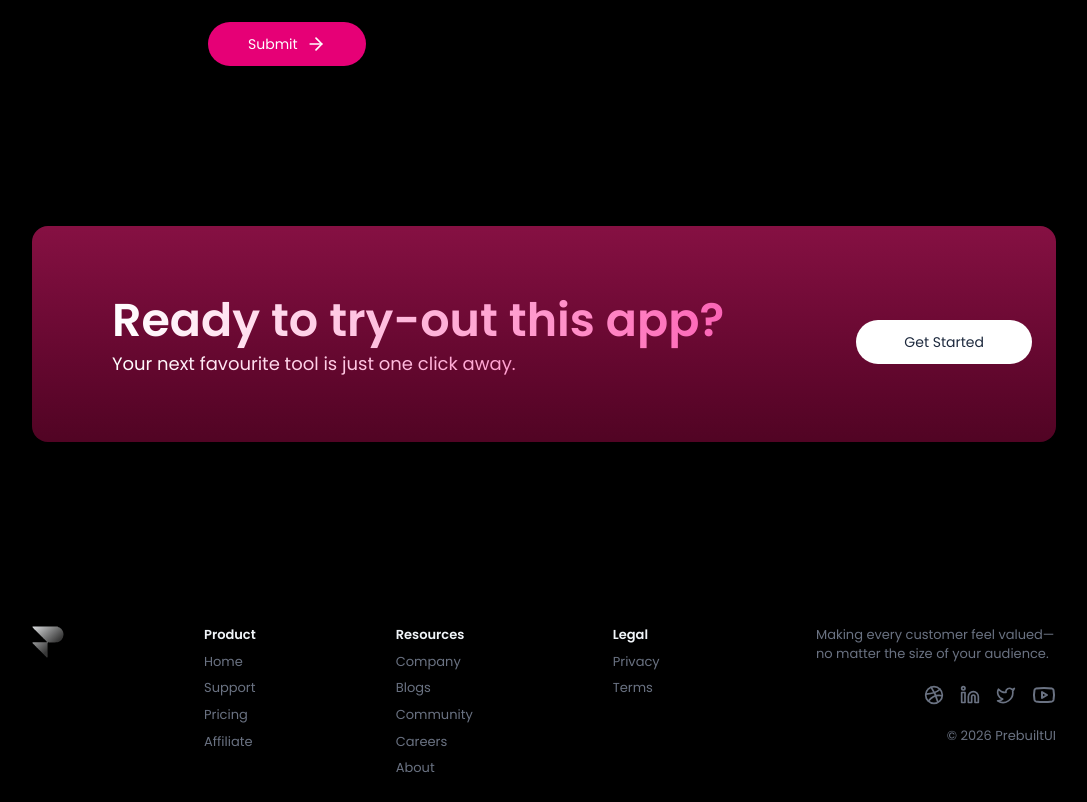
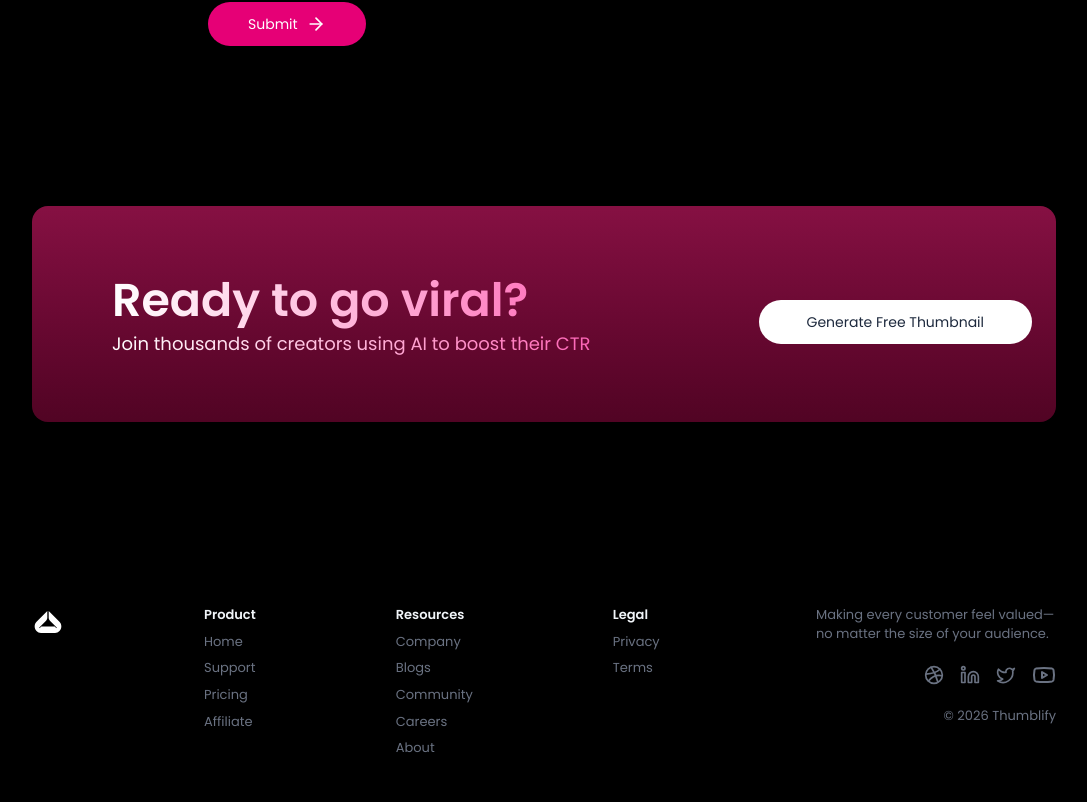
Before and after one commit to lakshmisanthosh87/Thumbnail-project, a React (Vite) app in the folder client/: page / in a window 1280 px wide. Shown: the part 4617-5419 px from the top of the page, without its empty margins (96-1183 px from the left). Built offline with nearby package versions, Linux system fonts and the light colour scheme.

Commit message:
home page ui is completed

```diff
--- a/client/src/App.tsx
+++ b/client/src/App.tsx
@@ -4,6 +4,10 @@
 import Footer from "./components/Footer";
 import "./globals.css";
 import LenisScroll from "./components/LenisScroll";
+import Generate from "./pages/Generate";
+import MyGeneration from "./pages/MyGeneration";
+import YtPreview from "./pages/YtPreview";
+import Login from "./components/Login";
 
 export default function App() {
     return (
@@ -12,6 +16,11 @@
             <Navbar />
             <Routes>
                 <Route path="/" element={<HomePage />} />
+                <Route path="/generate" element={<Generate />} />
+                 <Route path="/generate/:id" element={<Generate />} />
+                <Route path="/my-generations" element={<MyGeneration />} />
+                <Route path="/preview" element={<YtPreview />} />
+                 <Route path="/login" element={<Login />} />
             </Routes>
             <Footer />
         </>
--- a/client/src/components/Footer.tsx
+++ b/client/src/components/Footer.tsx
@@ -13,9 +13,9 @@
                 viewport={{ once: true }}
                 transition={{ type: "spring", stiffness: 280, damping: 70, mass: 1 }}
             >
-                <a href="https://prebuiltui.com?utm_source=pixels">
-                    <img className="size-8 aspect-square" src="/assets/footer-logo.svg" alt="footer logo" width={32} height={32} />
-                </a>
+               <Link to='/'>
+                  <img className="size-8 aspect-square" src='/favicon.svg' alt='footer logo' width={32} height={32}/>
+               </Link>
                 {footerData.map((section, index) => (
                     <div key={index}>
                         <p className="text-slate-100 font-semibold">{section.title}</p>
@@ -52,7 +52,7 @@
                         <YoutubeIcon className="size-6 hover:text-pink-500" />
                     </a>
                 </div>
-                <p className="mt-3 text-center">&copy; {new Date().getFullYear()} <a href="https://prebuiltui.com?utm_source=pixels">PrebuiltUI</a></p>
+                <p className="mt-3 text-center">&copy; {new Date().getFullYear()} <a href="https://prebuiltui.com?utm_source=pixels">Thumblify</a></p>
             </motion.div>
         </footer>
     );
--- /dev/null
+++ b/client/src/pages/Generate.tsx
@@ -0,0 +1,9 @@
+import React from 'react'
+
+const Generate = () => {
+  return (
+    <div></div>
+  )
+}
+
+export default Generate
--- /dev/null
+++ b/client/src/pages/MyGeneration.tsx
@@ -0,0 +1,9 @@
+import React from 'react'
+
+const MyGeneration = () => {
+  return (
+    <div></div>
+  )
+}
+
+export default MyGeneration
--- /dev/null
+++ b/client/src/pages/YtPreview.tsx
@@ -0,0 +1,9 @@
+import React from 'react'
+
+const YtPreview = () => {
+  return (
+    <div></div>
+  )
+}
+
+export default YtPreview
--- a/client/src/sections/CTASection.tsx
+++ b/client/src/sections/CTASection.tsx
@@ -1,7 +1,10 @@
 'use client'
 import { motion } from "motion/react";
+import { useNavigate } from "react-router-dom";
 
 export default function CTASection() {
+
+    const navigate = useNavigate
     return (
         <motion.div className="max-w-5xl py-16 mt-40 md:pl-20 md:w-full max-md:mx-4 md:mx-auto flex flex-col md:flex-row max-md:gap-6 items-center justify-between text-left bg-linear-to-b from-pink-900 to-pink-950 rounded-2xl p-6 text-white"
             initial={{ y: 150, opacity: 0 }}
@@ -16,7 +19,7 @@
                     viewport={{ once: true }}
                     transition={{ type: "spring", stiffness: 280, damping: 70, mass: 1 }}
                 >
-                    Ready to try-out this app?
+                    Ready to go viral?
                 </motion.h1>
                 <motion.p className="bg-linear-to-r from-white to-pink-400 text-transparent bg-clip-text text-lg"
                     initial={{ y: 80, opacity: 0 }}
@@ -24,16 +27,16 @@
                     viewport={{ once: true }}
                     transition={{ type: "spring", stiffness: 200, damping: 70, mass: 1 }}
                 >
-                    Your next favourite tool is just one click away.
+                    Join thousands of creators using AI to boost their CTR
                 </motion.p>
             </div>
-            <motion.button className="px-12 py-3 text-slate-800 bg-white hover:bg-slate-200 rounded-full text-sm mt-4"
+            <motion.button onClick={()=> navigate('/generate')} className="px-12 py-3 text-slate-800 bg-white hover:bg-slate-200 rounded-full text-sm mt-4"
                 initial={{ y: 80, opacity: 0 }}
                 whileInView={{ y: 0, opacity: 1 }}
                 viewport={{ once: true }}
                 transition={{ type: "spring", stiffness: 280, damping: 70, mass: 1 }}
             >
-                Get Started
+                Generate Free Thumbnail
             </motion.button>
         </motion.div>
     );
--- a/client/src/sections/ContactSection.tsx
+++ b/client/src/sections/ContactSection.tsx
@@ -6,7 +6,7 @@
 export default function ContactSection() {
     return (
         <div className="px-4 md:px-16 lg:px-24 xl:px-32">
-            <SectionTitle text1="Contact" text2="Reach out to us" text3="Ready to grow your brand? Let’s connect and build something exceptional together." />
+            <SectionTitle text1="Contact" text2="Grow your channel" text3="Have questions about our AI? Ready to scale your views? Let's talk." />
             <form onSubmit={(e) => e.preventDefault()} className='grid sm:grid-cols-2 gap-3 sm:gap-5 max-w-2xl mx-auto text-slate-300 mt-16 w-full' >
                 <motion.div
                     initial={{ y: 150, opacity: 0 }}
```
Also changed, not shown: client/src/components/Login.tsx (added).
